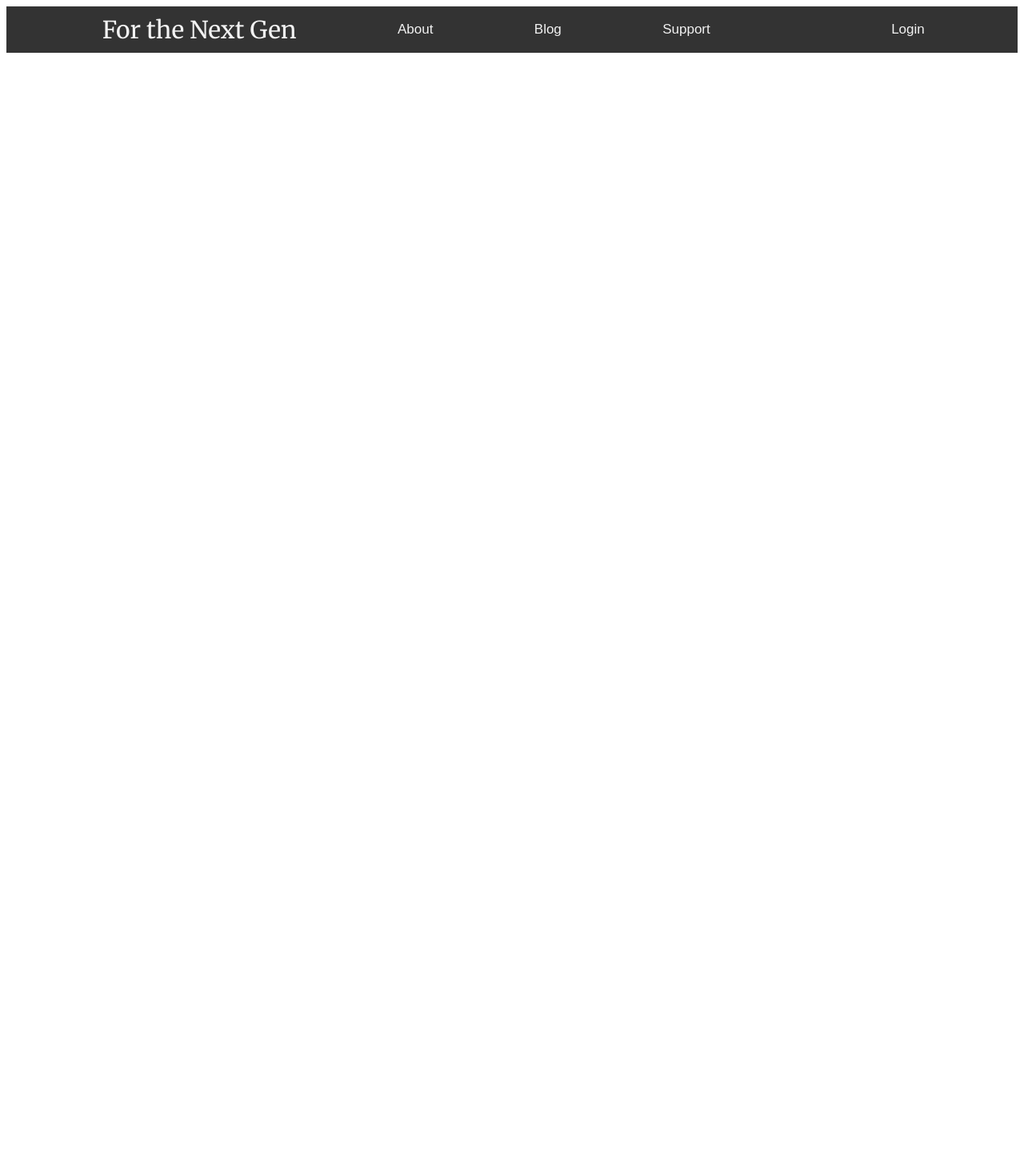
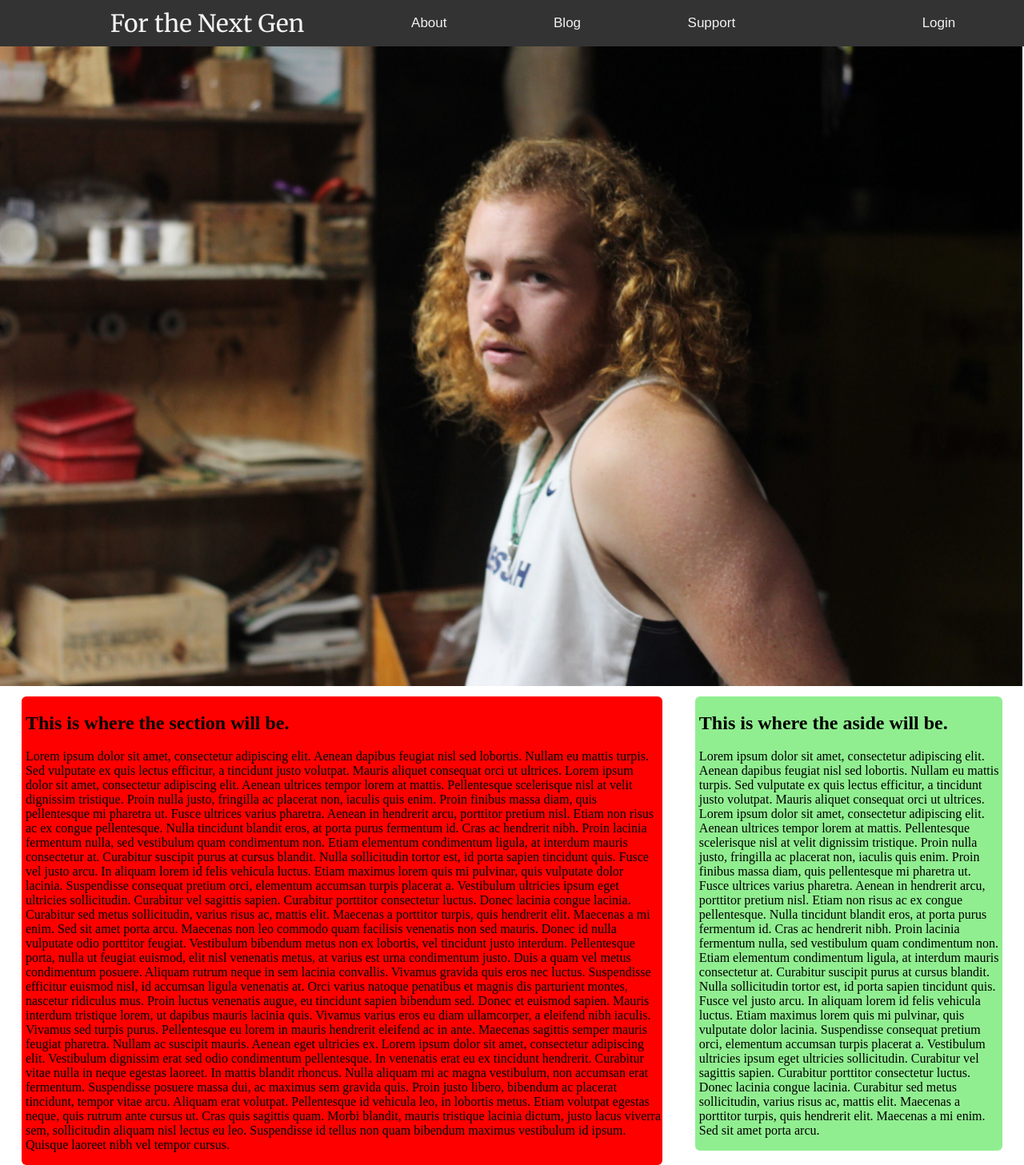
Before and after one commit to mw1421/Jose_and_Michael, a PHP site: page /index.html in a window 1280 px wide; the page is wider, and only the part inside the window is pictured. Shown: that part at 80% size. Before the commit the page ends 66 px from the top of that part, so only its background shows below. Run offline with PHP 8.4, Linux system fonts and the light colour scheme.

Commit message:
parallax image with some sections for later use

```diff
--- a/public_html/css/styles.css
+++ b/public_html/css/styles.css
@@ -1,8 +1,17 @@
+body, html {
+    height:100%;
+}
+
+header{
+    margin-left: -8px;
+    margin-top: -8px;
+}
 
 #mainNav {
     background-color: #333;
     overflow: hidden;
     display: flex;
+    width: 105%;
     justify-content: center;
 }
 
@@ -40,3 +49,32 @@
     margin-right: -130px;
     float: left;
 }
+
+.parallax-image{
+    background-image: url("../img/Dyrli.jpeg");
+    height: 100%;
+    background-attachment: fixed;
+    background-position: center;
+    background-repeat: no-repeat;
+    background-size: cover;
+    width: 101.1%;
+    margin-left: -8px;
+}
+
+section {
+    background-color: red;
+    float: left;
+    margin: 1% 1.5%;
+    width: 63%;
+    border-radius: 6px;
+    padding-left: 5px;
+}
+
+aside{
+    background-color: lightgreen;
+    float: right;
+    margin: 1% 1.5%;
+    width: 30%;
+    border-radius: 6px;
+    padding-left: 5px;
+}
--- a/public_html/index.html
+++ b/public_html/index.html
@@ -24,5 +24,29 @@
             <a class='login'>Login</a>
         </div>
     </header>
+
+    <div class='parallax-image'></div>
+
+    <section>
+        <h1>This is where the section will be.</h1>
+        <p>Lorem ipsum dolor sit amet, consectetur adipiscing elit. Aenean dapibus feugiat nisl sed lobortis. Nullam eu mattis turpis. Sed vulputate ex quis lectus efficitur, a tincidunt justo volutpat. Mauris aliquet consequat orci ut ultrices. Lorem ipsum dolor sit amet, consectetur adipiscing elit. Aenean ultrices tempor lorem at mattis. Pellentesque scelerisque nisl at velit dignissim tristique. Proin nulla justo, fringilla ac placerat non, iaculis quis enim. Proin finibus massa diam, quis pellentesque mi pharetra ut. Fusce ultrices varius pharetra. Aenean in hendrerit arcu, porttitor pretium nisl. Etiam non risus ac ex congue pellentesque. Nulla tincidunt blandit eros, at porta purus fermentum id. Cras ac hendrerit nibh. Proin lacinia fermentum nulla, sed vestibulum quam condimentum non.
+
+Etiam elementum condimentum ligula, at interdum mauris consectetur at. Curabitur suscipit purus at cursus blandit. Nulla sollicitudin tortor est, id porta sapien tincidunt quis. Fusce vel justo arcu. In aliquam lorem id felis vehicula luctus. Etiam maximus lorem quis mi pulvinar, quis vulputate dolor lacinia. Suspendisse consequat pretium orci, elementum accumsan turpis placerat a. Vestibulum ultricies ipsum eget ultricies sollicitudin. Curabitur vel sagittis sapien. Curabitur porttitor consectetur luctus. Donec lacinia congue lacinia. Curabitur sed metus sollicitudin, varius risus ac, mattis elit. Maecenas a porttitor turpis, quis hendrerit elit. Maecenas a mi enim. Sed sit amet porta arcu.
+
+Maecenas non leo commodo quam facilisis venenatis non sed mauris. Donec id nulla vulputate odio porttitor feugiat. Vestibulum bibendum metus non ex lobortis, vel tincidunt justo interdum. Pellentesque porta, nulla ut feugiat euismod, elit nisl venenatis metus, at varius est urna condimentum justo. Duis a quam vel metus condimentum posuere. Aliquam rutrum neque in sem lacinia convallis. Vivamus gravida quis eros nec luctus. Suspendisse efficitur euismod nisl, id accumsan ligula venenatis at. Orci varius natoque penatibus et magnis dis parturient montes, nascetur ridiculus mus.
+
+Proin luctus venenatis augue, eu tincidunt sapien bibendum sed. Donec et euismod sapien. Mauris interdum tristique lorem, ut dapibus mauris lacinia quis. Vivamus varius eros eu diam ullamcorper, a eleifend nibh iaculis. Vivamus sed turpis purus. Pellentesque eu lorem in mauris hendrerit eleifend ac in ante. Maecenas sagittis semper mauris feugiat pharetra. Nullam ac suscipit mauris. Aenean eget ultricies ex. Lorem ipsum dolor sit amet, consectetur adipiscing elit. Vestibulum dignissim erat sed odio condimentum pellentesque. In venenatis erat eu ex tincidunt hendrerit. Curabitur vitae nulla in neque egestas laoreet. In mattis blandit rhoncus. Nulla aliquam mi ac magna vestibulum, non accumsan erat fermentum.
+
+Suspendisse posuere massa dui, ac maximus sem gravida quis. Proin justo libero, bibendum ac placerat tincidunt, tempor vitae arcu. Aliquam erat volutpat. Pellentesque id vehicula leo, in lobortis metus. Etiam volutpat egestas neque, quis rutrum ante cursus ut. Cras quis sagittis quam. Morbi blandit, mauris tristique lacinia dictum, justo lacus viverra sem, sollicitudin aliquam nisl lectus eu leo. Suspendisse id tellus non quam bibendum maximus vestibulum id ipsum. Quisque laoreet nibh vel tempor cursus.</p>
+    </section>
+
+    <aside>
+        <h1>This is where the aside will be.</h1>
+        <p>Lorem ipsum dolor sit amet, consectetur adipiscing elit. Aenean dapibus feugiat nisl sed lobortis. Nullam eu mattis turpis. Sed vulputate ex quis lectus efficitur, a tincidunt justo volutpat. Mauris aliquet consequat orci ut ultrices. Lorem ipsum dolor sit amet, consectetur adipiscing elit. Aenean ultrices tempor lorem at mattis. Pellentesque scelerisque nisl at velit dignissim tristique. Proin nulla justo, fringilla ac placerat non, iaculis quis enim. Proin finibus massa diam, quis pellentesque mi pharetra ut. Fusce ultrices varius pharetra. Aenean in hendrerit arcu, porttitor pretium nisl. Etiam non risus ac ex congue pellentesque. Nulla tincidunt blandit eros, at porta purus fermentum id. Cras ac hendrerit nibh. Proin lacinia fermentum nulla, sed vestibulum quam condimentum non.
+
+Etiam elementum condimentum ligula, at interdum mauris consectetur at. Curabitur suscipit purus at cursus blandit. Nulla sollicitudin tortor est, id porta sapien tincidunt quis. Fusce vel justo arcu. In aliquam lorem id felis vehicula luctus. Etiam maximus lorem quis mi pulvinar, quis vulputate dolor lacinia. Suspendisse consequat pretium orci, elementum accumsan turpis placerat a. Vestibulum ultricies ipsum eget ultricies sollicitudin. Curabitur vel sagittis sapien. Curabitur porttitor consectetur luctus. Donec lacinia congue lacinia. Curabitur sed metus sollicitudin, varius risus ac, mattis elit. Maecenas a porttitor turpis, quis hendrerit elit. Maecenas a mi enim. Sed sit amet porta arcu.
+        </p>
+    </aside>
+
 </body>
 </html>
--- a/public_html/templates/index.tpl
+++ b/public_html/templates/index.tpl
@@ -1,4 +1,3 @@
-
 <!doctype html>
 
 <html lang="en">
```
Also changed, not shown: private_html/appconfig.php (+7 -0 lines), public_html/img/Dyrli.jpeg (added).
